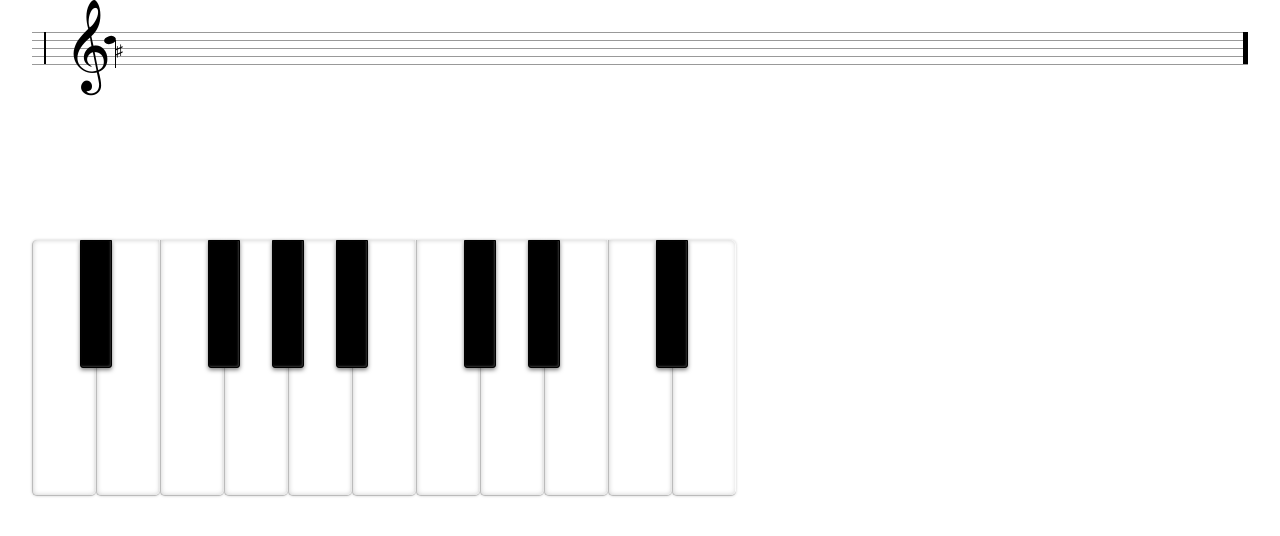
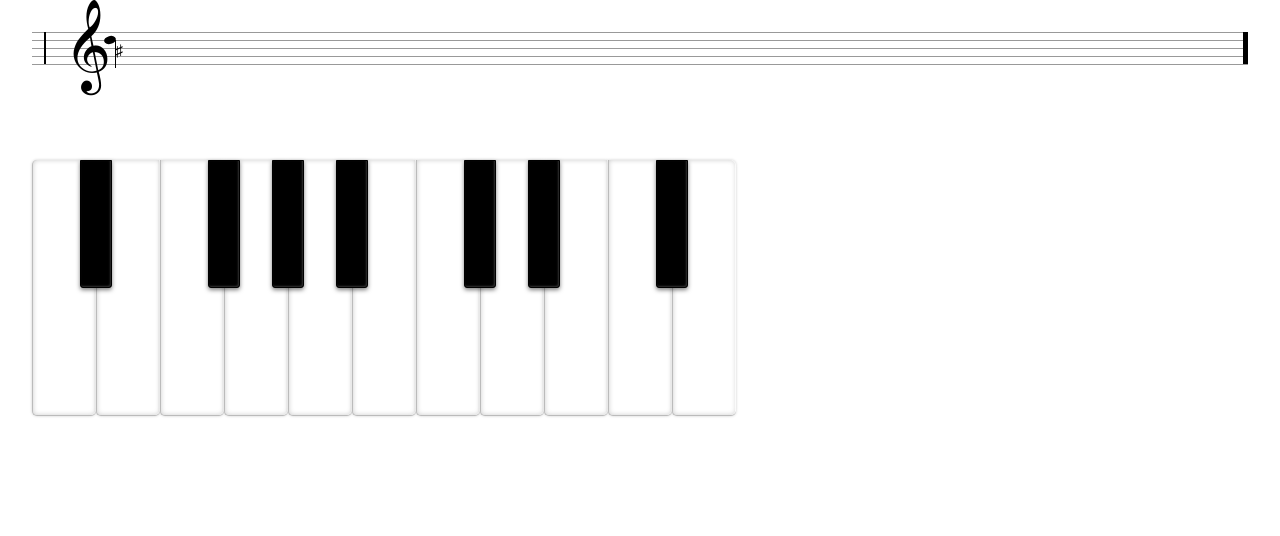
Before and after one commit to nathancashmore/piano-tutor, a React (Create React App) app: page / in a window 1280 px wide. Shown: the top 536 px of the page. Built offline with nearby package versions, Linux system fonts and the light colour scheme.

Commit message:
Remove keyboard container classes

```diff
--- a/src/styles/keyboard.css
+++ b/src/styles/keyboard.css
@@ -1,7 +1,3 @@
-.keyboard-container {
-    margin:5em auto;
-}
-
 .keyboard {
     height:18.875em;
     width:68em;
```
